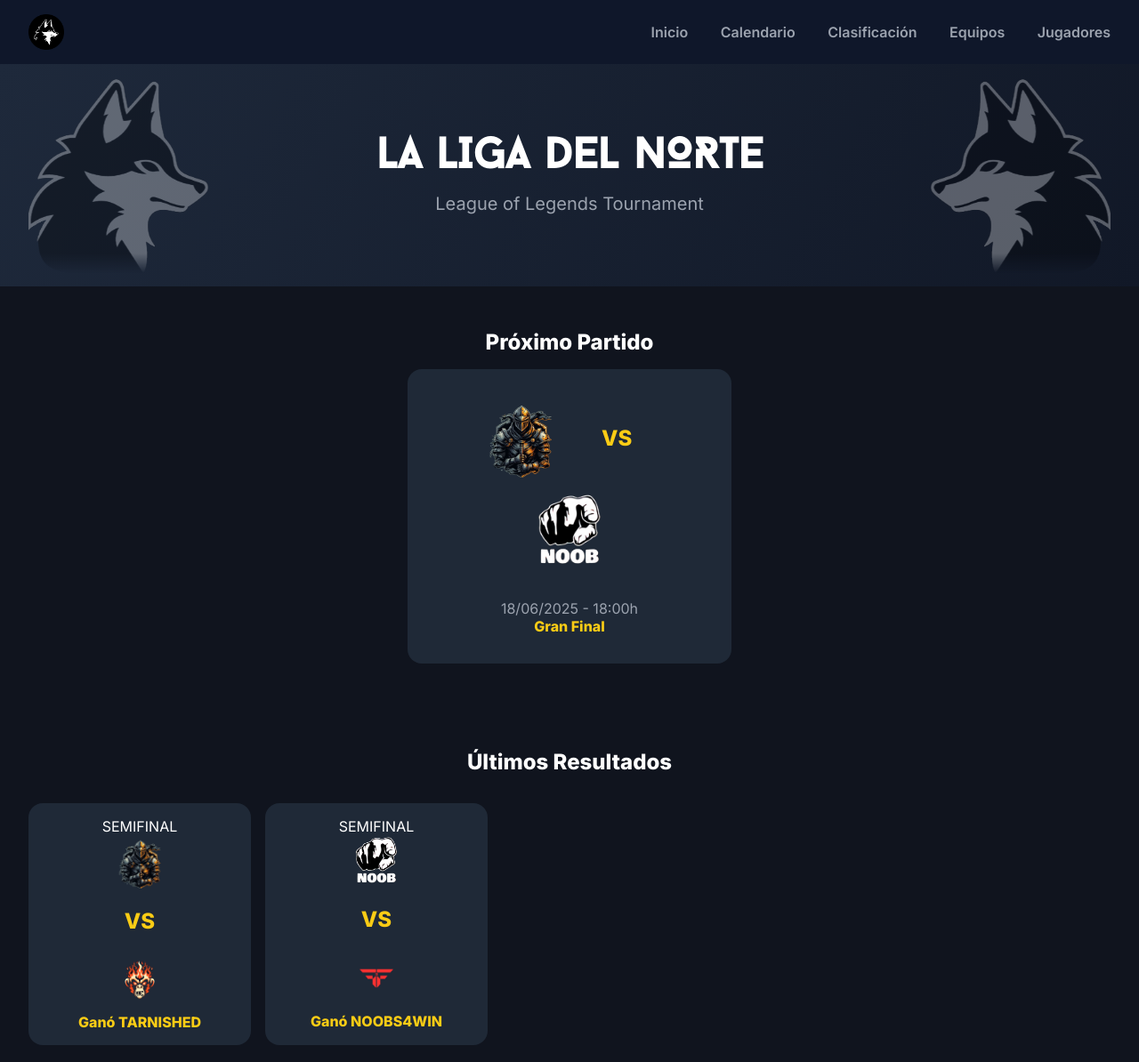
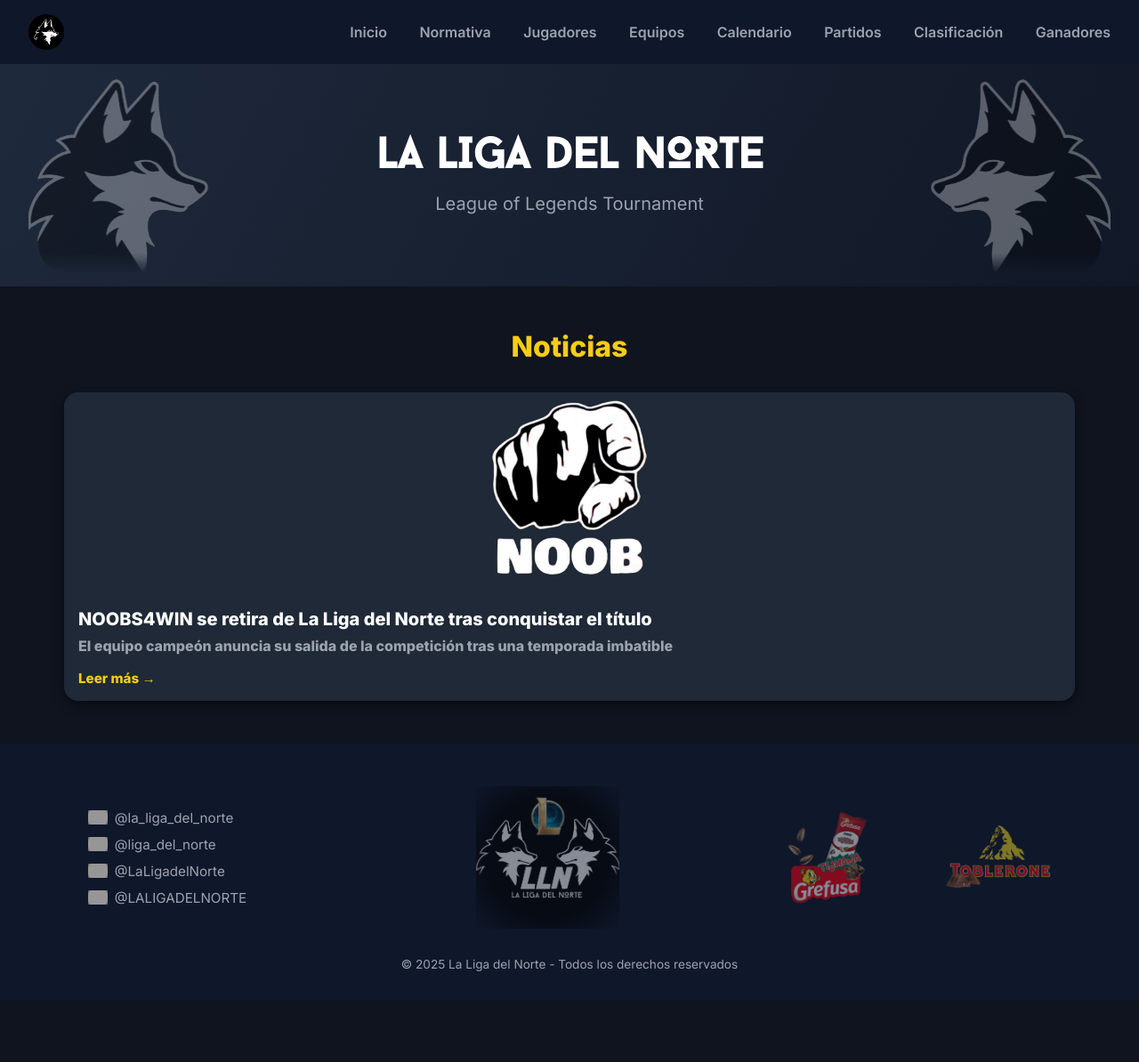
Before and after one commit to Endermaiter/laligadelnorte.org, a plain HTML site: page index.html in a window 1280 px wide. Shown: the top 1194 px of the page at 89% size. After the commit the page ends 1124 px from the top, so only its background shows below. Drawn offline with Linux system fonts and the light colour scheme; grey boxes are pictures that could not be loaded.

Commit message:
Haciendo avances 2

```diff
--- a/index.html
+++ b/index.html
@@ -19,10 +19,13 @@
     </a>
     <nav class="nav-links">
       <a href="index.html">Inicio</a>
-      <a href="pages/matches.html">Calendario</a>
+      <a href="pages/rules.html">Normativa</a>
+      <a href="pages/players.html">Jugadores</a>
+      <a href="pages/teams.html">Equipos</a>
+      <a href="pages/calendar.html">Calendario</a>
+      <a href="pages/matches.html">Partidos</a>
       <a href="pages/scores.html">Clasificación</a>
-      <a href="pages/teams.html">Equipos</a>
-      <a href="pages/players.html">Jugadores</a>
+      <a href="pages/winners.html">Ganadores</a>
     </nav>
   </header>
 
@@ -39,38 +42,28 @@
       </div>
     </section>
 
-    <section class="next-match">
-      <h2>Próximo Partido</h2>
-      <div class="match-card">
-        <img src="src/teams_logo/TARNISHED_logo.png" alt="TARNISHED" />
-        <span class="vs">VS</span>
-        <img src="src/teams_logo/NOOBS4WIN_logo.png" alt="NOOBS4WIN" />
-        <div class="match-info">
-          <p>18/06/2025 - 18:00h</p>
-          <p class="final">Gran Final</p>
+    <section class="news">
+      <h2>Noticias</h2>
+      <div class="news-grid">
+        <!-- Ejemplo de tarjeta -->
+        <div class="news-card">
+          <img src="src/teams_logo/NOOBS4WIN_logo.png" alt="Diego fuera del equipo" />
+          <div class="news-content">
+            <h3>NOOBS4WIN se retira de La Liga del Norte tras conquistar el título</h3>
+            <h4>El equipo campeón anuncia su salida de la competición tras una temporada imbatible</h4>
+
+            <div class="news-expanded hidden">
+              <p>NOOBS4WIN, el equipo que dominó la última edición de La Liga del Norte de League of Legends,
+                ha sorprendido a la comunidad al anunciar su retirada de la competición. Tras alzarse con el
+                campeonato de forma contundente, el conjunto ha decidido dar un paso al lado y explorar nuevos
+                retos fuera de esta liga regional. Los fans y rivales esperan ahora cómo se reorganizará la escena
+                competitiva sin uno de sus equipos más fuertes.</p>
+            </div>
+
+            <button class="read-more-btn">Leer más →</button>
+          </div>
         </div>
-      </div>
-    </section>
-
-    <section class="results">
-      <h2>Últimos Resultados</h2>
-      <div class="results-scroll">
-        <!-- Tarjetas de ejemplo -->
-        <div class="result-card">
-          <p>SEMIFINAL</p>
-          <img src="src/teams_logo/TARNISHED_logo.png" alt="TARNISHED" />
-          <span class="vs">VS</span>
-          <img src="src/teams_logo/MONOS CORUÑA_logo.png" alt="MONOS CORUÑA" />
-          <p class="winner">Ganó TARNISHED</p>
-        </div>
-        <div class="result-card">
-          <p>SEMIFINAL</p>
-          <img src="src/teams_logo/NOOBS4WIN_logo.png" alt="NOOBS4WIN" />
-          <span class="vs">VS</span>
-          <img src="src/teams_logo/FF15_logo.png" alt="FF15" />
-          <p class="winner">Ganó NOOBS4WIN</p>
-        </div>
-        <!-- Más tarjetas... -->
+        <!-- Repite para cada noticia -->
       </div>
     </section>
 
@@ -109,7 +102,7 @@
 
       <p class="footer-copy">&copy; 2025 La Liga del Norte - Todos los derechos reservados</p>
     </footer>
-
+    <script src="scripts/index.js"></script>
 </body>
 
 </html>
--- /dev/null
+++ b/scripts/index.js
@@ -0,0 +1,8 @@
+
+document.querySelectorAll('.read-more-btn').forEach(btn => {
+    btn.addEventListener('click', () => {
+        const card = btn.closest('.news-card');
+        card.classList.toggle('expanded');
+        btn.textContent = card.classList.contains('expanded') ? 'Leer menos ←' : 'Leer más →';
+    });
+});
--- a/style/index.css
+++ b/style/index.css
@@ -226,7 +226,6 @@
   grid-template-columns: 1fr 1.2fr 1.8fr;
   align-items: center;
   gap: 2rem;
-  max-width: 1200px;
   margin: 0 auto 2rem;
   padding: 0 1rem;
 }
@@ -348,3 +347,114 @@
     height: 70px;
   }
 }
+
+.news {
+  padding: 3rem 2rem;
+  max-width: 1200px;
+  margin: 0 auto;
+}
+
+.news h2 {
+  font-size: 2rem;
+  color: var(--accent);
+  margin-bottom: 2rem;
+  text-align: center;
+}
+
+.news-grid {
+  display: grid;
+  grid-template-columns: repeat(auto-fit, minmax(280px, 1fr));
+  gap: 2rem;
+}
+
+.news-card {
+  background: var(--bg-card);
+  border-radius: var(--radius);
+  overflow: hidden;
+  box-shadow: 0 4px 12px rgba(0,0,0,0.5);
+  transition: transform 0.2s ease, box-shadow 0.2s ease;
+}
+
+.news-card:hover {
+  transform: translateY(-5px);
+  box-shadow: 0 8px 20px rgba(0,0,0,0.7);
+}
+
+.news-card img {
+  width: 20%;
+  aspect-ratio: 1 / 1; /* cuadrado perfecto */
+  object-position: center;
+  display: block;
+  margin: 0 auto;
+}
+
+.patron {
+  width: 100%;
+  height: 180px;
+  object-fit: cover;
+  background-image: url('../src/teams_logo/NOOBS4WIN_logo.png');
+  background-repeat: repeat; /* Repite en ambas direcciones */
+  background-size: 30px 30px; /* Tamaño del logo repetido */
+}
+
+.news-content {
+  padding: 1rem;
+}
+
+.news-content h3 {
+  font-size: 1.25rem;
+  margin-bottom: 0.5rem;
+  color: var(--text);
+}
+
+.news-content p {
+  font-size: 1rem;
+  color: var(--gray);
+  margin-bottom: 1rem;
+}
+
+.news-content h4 {
+  font-size: 1rem;
+  color: var(--gray);
+  margin-bottom: 1rem;
+}
+
+.read-more {
+  text-decoration: none;
+  color: var(--accent);
+  font-weight: bold;
+  font-size: 0.95rem;
+  transition: color 0.2s;
+}
+
+.read-more:hover {
+  color: white;
+}
+
+.news-expanded {
+  max-height: 0;
+  overflow: hidden;
+  transition: max-height 0.4s ease;
+  color: var(--gray);
+  font-size: 0.95rem;
+}
+
+.news-card.expanded .news-expanded {
+  max-height: 200px; /* Ajusta si hay más contenido */
+  margin-top: 1rem;
+}
+
+.read-more-btn {
+  background: none;
+  border: none;
+  color: var(--accent);
+  font-weight: bold;
+  cursor: pointer;
+  padding: 0;
+  font-size: 0.95rem;
+  transition: color 0.2s;
+}
+
+.read-more-btn:hover {
+  color: white;
+}
--- /dev/null
+++ b/style/winners.css
@@ -0,0 +1,112 @@
+:root {
+  --primary: #10141e;
+  --accent: #facc15;
+  --text: #ffffff;
+  --gray: #9ca3af;
+  --bg-card: #1f2937;
+  --radius: 16px;
+}
+
+* {
+  box-sizing: border-box;
+  margin: 0;
+  padding: 0;
+  font-family: 'Inter', sans-serif;
+}
+
+body {
+  background: var(--primary);
+  color: var(--text);
+  min-height: 100vh;
+  display: flex;
+  flex-direction: column;
+}
+
+/* NAVBAR */
+
+.navbar {
+  background: #0f172a;
+  padding: 1rem 2rem;
+  display: flex;
+  justify-content: space-between;
+  align-items: center;
+  position: sticky;
+  top: 0;
+  z-index: 100;
+}
+
+.logo img {
+  height: 40px;
+}
+
+.nav-links a {
+  margin-left: 2rem;
+  text-decoration: none;
+  color: var(--gray);
+  font-weight: 600;
+  transition: color 0.3s;
+}
+
+.nav-links a:hover,
+.nav-links .active {
+  color: var(--accent);
+}
+
+/* CONTENIDO PRINCIPAL */
+
+.winner-section {
+  flex-grow: 1;
+  display: flex;
+  flex-direction: column;
+  align-items: center;
+  text-align: center;
+  padding: 4rem 2rem;
+}
+
+.winner-section h1 {
+  font-size: 2.5rem;
+  color: var(--accent);
+  margin-bottom: 2rem;
+}
+
+.winner-section h2 {
+  color: var(--text);
+  margin-bottom: 2rem;
+}
+
+.winner-card {
+  background: var(--bg-card);
+  padding: 2rem;
+  border-radius: var(--radius);
+  max-width: 500px;
+  width: 100%;
+  box-shadow: 0 0 20px rgba(0, 0, 0, 0.5);
+  margin-bottom: 5%;
+}
+
+.winner-card img {
+  width: 70%;
+  height: auto;
+  margin-bottom: 1rem;
+}
+
+.winner-card h2 {
+  font-size: 1.8rem;
+  color: var(--accent);
+  margin-bottom: 1rem;
+}
+
+.winner-card p {
+  font-size: 1rem;
+  color: var(--gray);
+}
+
+/* FOOTER */
+
+.footer {
+  text-align: center;
+  padding: 2rem;
+  background: #0f172a;
+  font-size: 0.9rem;
+  color: var(--gray);
+}
```
Also changed, not shown: pages/matches.html (+9 -6 lines), pages/players.html (+6 -3 lines), pages/scores.html (+6 -3 lines), pages/teams.html (+6 -3 lines), pages/winners.html (added, +67 -0 lines), pages/calendar.html (added), pages/rules.html (added), src/teams_logo/MONOS CORUÑA OLD_logo.png (added), style/calendar.css (added), style/rules.css (added).
